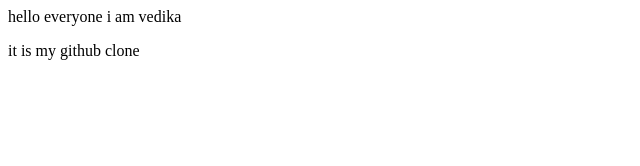
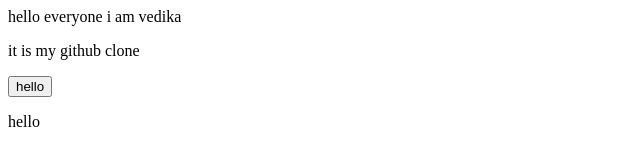
Before and after one commit to vedika1911/practice, a plain HTML site: page index.html in a window 1280 px wide. Shown: the whole page, without its empty margins (0-640 px from the left). Drawn offline with Linux system fonts and the light colour scheme.

Commit message:
chnages in p

```diff
--- a/index.html
+++ b/index.html
@@ -1,2 +1,4 @@
 <p>hello everyone i am vedika</p>
 <p> it is my github clone</p>
+<button>hello</button>
+<p> hello </p>
```
